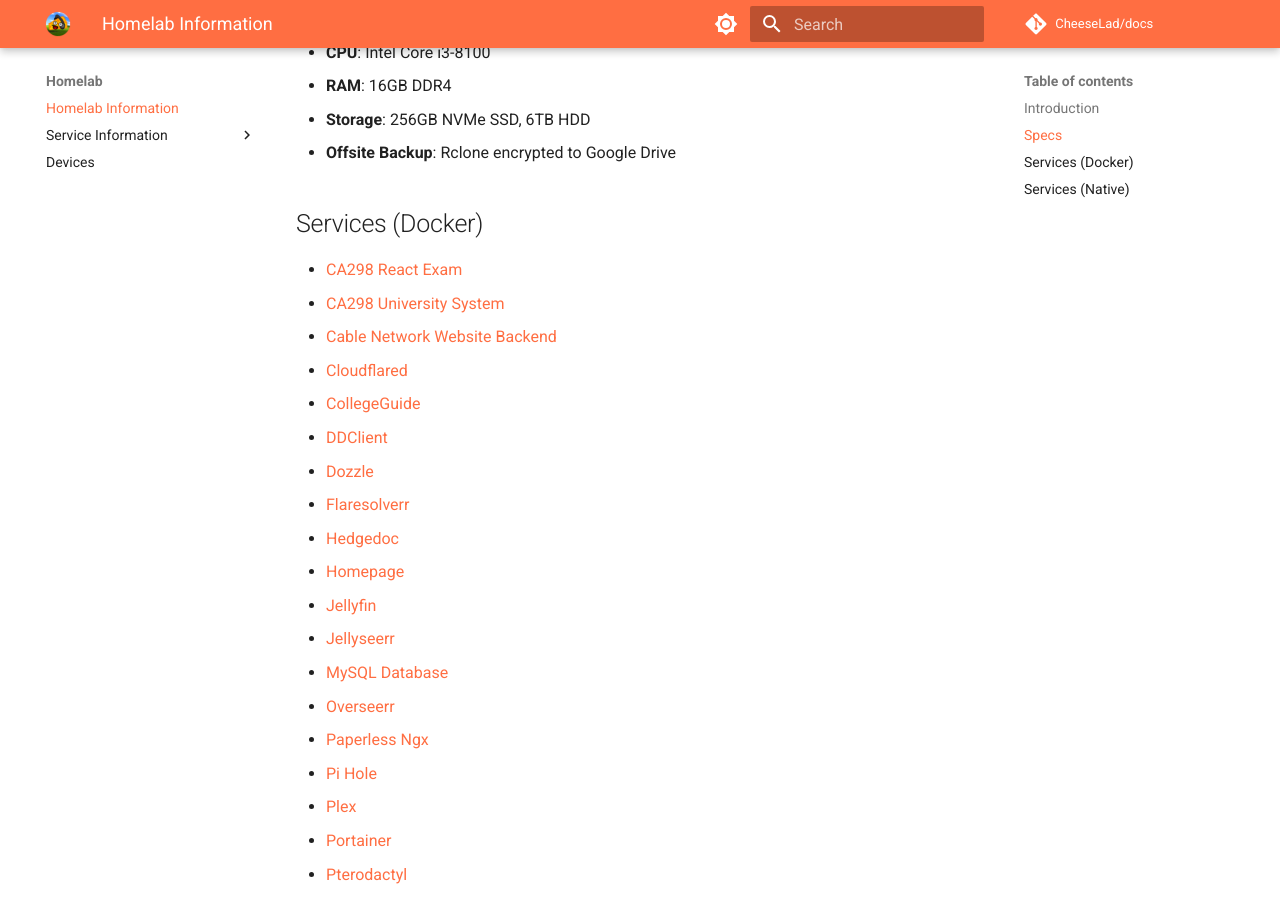
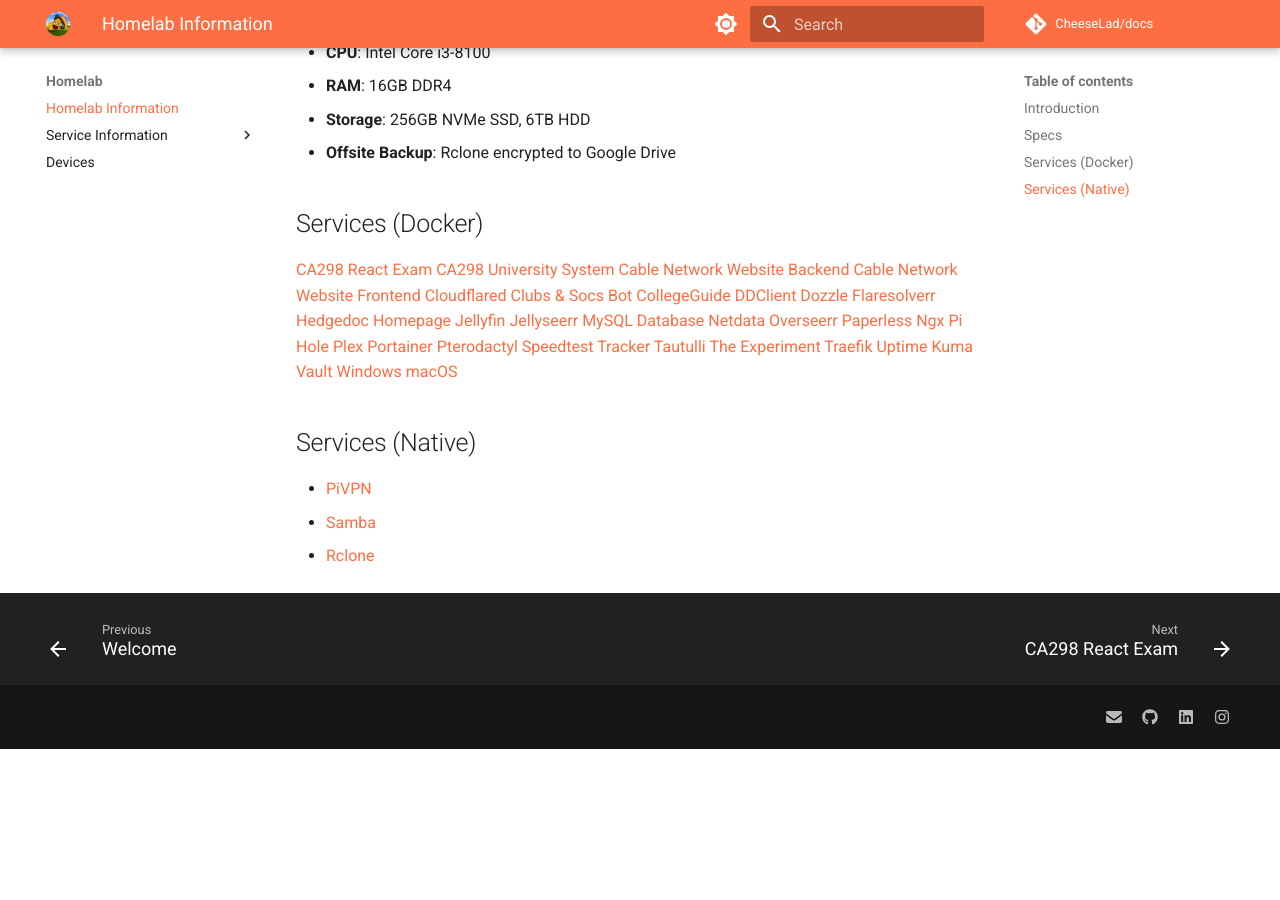
Before and after one commit to CheeseLad/docs, an MkDocs documentation site: the page built from docs/homelab/info.md, in a window 1280 px wide and 900 px high, scrolled down 474 px. Built offline with MkDocs 1.6.1 and Material for MkDocs 9.7.7, drawn with Linux system fonts in a browser that asks for light colours; comment, search, counter and statistics services are not loaded; after the commit the page ends 1223 px from its top, so only the background shows below that.

Commit message:
add script for generating main info page, updated some names

```diff
--- a/docs/homelab/info.md
+++ b/docs/homelab/info.md
@@ -15,29 +15,36 @@
 
 ## Services (Docker)
 
-- [CA298 React Exam](./services/ca298-reactexam.md)
-- [CA298 University System](./services/ca298-universitysystem.md)
-- [Cable Network Website Backend](./services/cablenetwork-website-backend.md)
-- [Cloudflared](./services/cloudflared.md)
-- [CollegeGuide](./services/collegeguide.md)
-- [DDClient](./services/ddclient.md)
-- [Dozzle](./services/dozzle.md)
-- [Flaresolverr](./services/flaresolverr.md)
-- [Hedgedoc](./services/hedgedoc.md)
-- [Homepage](./services/homepage.md)
-- [Jellyfin](./services/jellyfin.md)
-- [Jellyseerr](./services/jellyseerr.md)
-- [MySQL Database](./services/mysql-database.md)
-- [Overseerr](./services/overseerr.md)
-- [Paperless Ngx](./services/paperless-ngx.md)
-- [Pi Hole](./services/pi-hole.md)
-- [Plex](./services/plex.md)
-- [Portainer](./services/portainer.md)
-- [Pterodactyl](./services/pterodactyl.md)
-- [Speedtest Tracker](./services/speedtest-tracker.md)
-- [Tautulli](./services/tautulli.md)
-- [Traefik](./services/traefik.md)
-- [Uptime Kuma](./services/uptime-kuma.md)
+[CA298 React Exam](./services/ca298-reactexam.md)
+[CA298 University System](./services/ca298-universitysystem.md)
+[Cable Network Website Backend](./services/cablenetwork-website-backend.md)
+[Cable Network Website Frontend](./services/cablenetwork-website-frontend.md)
+[Cloudflared](./services/cloudflared.md)
+[Clubs & Socs Bot](./services/clubsandsocs-bot.md)
+[CollegeGuide](./services/collegeguide.md)
+[DDClient](./services/ddclient.md)
+[Dozzle](./services/dozzle.md)
+[Flaresolverr](./services/flaresolverr.md)
+[Hedgedoc](./services/hedgedoc.md)
+[Homepage](./services/homepage.md)
+[Jellyfin](./services/jellyfin.md)
+[Jellyseerr](./services/jellyseerr.md)
+[MySQL Database](./services/mysql-database.md)
+[Netdata](./services/netdata.md)
+[Overseerr](./services/overseerr.md)
+[Paperless Ngx](./services/paperless-ngx.md)
+[Pi Hole](./services/pi-hole.md)
+[Plex](./services/plex.md)
+[Portainer](./services/portainer.md)
+[Pterodactyl](./services/pterodactyl.md)
+[Speedtest Tracker](./services/speedtest-tracker.md)
+[Tautulli](./services/tautulli.md)
+[The Experiment](./services/the-experiment.md)
+[Traefik](./services/traefik.md)
+[Uptime Kuma](./services/uptime-kuma.md)
+[Vault](./services/vault.md)
+[Windows](./services/windows.md)
+[macOS](./services/macos.md)
 
 ## Services (Native)
 
--- a/generate_docs.py
+++ b/generate_docs.py
@@ -178,6 +178,9 @@
     title_name = title_name.replace("Ddclient", "DDClient")
     title_name = title_name.replace("Reactexam", "React Exam")
     title_name = title_name.replace("Universitysystem", "University System")
+    title_name = title_name.replace("Macos", "macOS")
+    title_name = title_name.replace("Clubsandsocs", "Clubs & Socs")
+    title_name = title_name.replace("Dcu", "DCU")
 
     print(f"Generating description for: {title_name}")
     # check if description already exists to avoid unnecessary API calls
```
Also changed, not shown: docs/homelab/services/clubsandsocs-bot.md (+1 -1 lines), docs/homelab/services/macos.md (+1 -1 lines), generate_info.py (added, +65 -0 lines).
